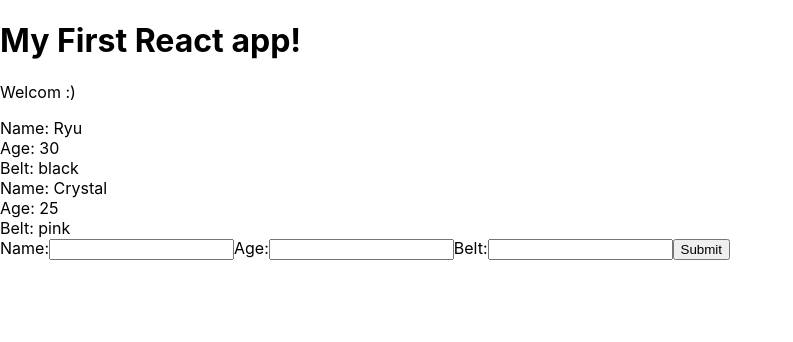
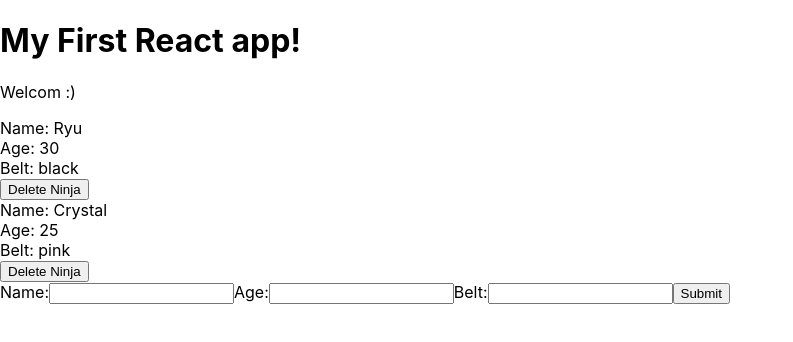
Before and after one commit to andres22atzel/react_tutorial, a React (Create React App) app in the folder myapp/: page / in a window 1280 px wide. Shown: the top 342 px of the page, without its empty margins (0-793 px from the left). Built offline with nearby package versions, Linux system fonts and the light colour scheme.

Commit message:
Deleting Data from state

```diff
--- a/myapp/src/App.js
+++ b/myapp/src/App.js
@@ -27,6 +27,16 @@ class App extends Component {
     let ninjas = [...this.state.ninjas, ninja];
     //Then we set our new state which will be updated with our local array we just created
     this.setState({
+      ninjas: ninjas,
+    });
+  };
+  deleteNinja = (id) => {
+    //Using an Non Destructive method call FILTER
+    //It will asign to the local variable ninjas an array that satisfies the condicion
+    let ninjas = this.state.ninjas.filter(ninja=>{
+      return ninja.id !== id
+    });
+    this.setState({
       ninjas: ninjas
     })
   };
@@ -40,8 +50,8 @@ class App extends Component {
         is for functional components, for class components is different.
       */}
         {/**In this case to pase the state is not needed the this prefix, because we are using stateless function */}
-        <Ninjas ninjas={this.state.ninjas} />
-         {/* Here we are sending by parameter de addNinja function to the component AddNinja */}
+        <Ninjas ninjas={this.state.ninjas} deleteNinja={this.deleteNinja} />
+        {/* Here we are sending by parameter de addNinja function to the component AddNinja */}
         <AddNinjas addNinja={this.addNinja} />
       </div>
     );
--- a/myapp/src/Ninjas.js
+++ b/myapp/src/Ninjas.js
@@ -4,7 +4,7 @@ import React from "react";
 //To the Ninjas functional component through parameter and then use through the code
 //props contain the props object info, it can be name different
 //With funtional components, we can destructure the props directly in the function parameter parentesis
-function Ninjas({ ninjas }) {
+function Ninjas({ ninjas, deleteNinja }) {
   // console.log(props);
   const ninjaList = ninjas.map((ninja) => {
     //here we are using conditionals
@@ -31,6 +31,15 @@ function Ninjas({ ninjas }) {
         <div>Name: {ninja.name}</div>
         <div>Age: {ninja.age}</div>
         <div>Belt: {ninja.belt}</div>
+        <button
+        //Using ANONIMOUS FUNCTION is use to we can send id by parameters without calling the method
+        //at the moment, instead it will be call when the button is click.
+          onClick={() => {
+            deleteNinja(ninja.id);
+          }}
+        >
+          Delete Ninja
+        </button>
       </div>
     ) : null;
   });
```
